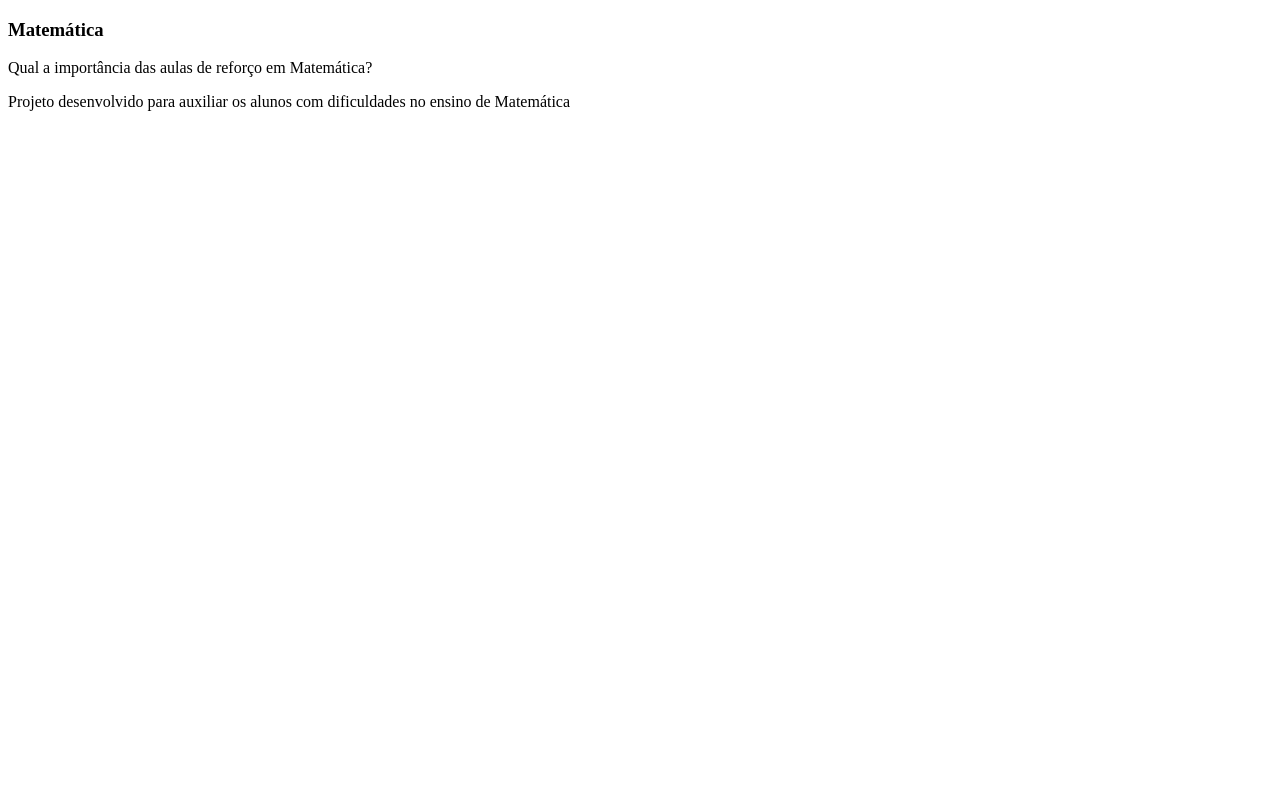
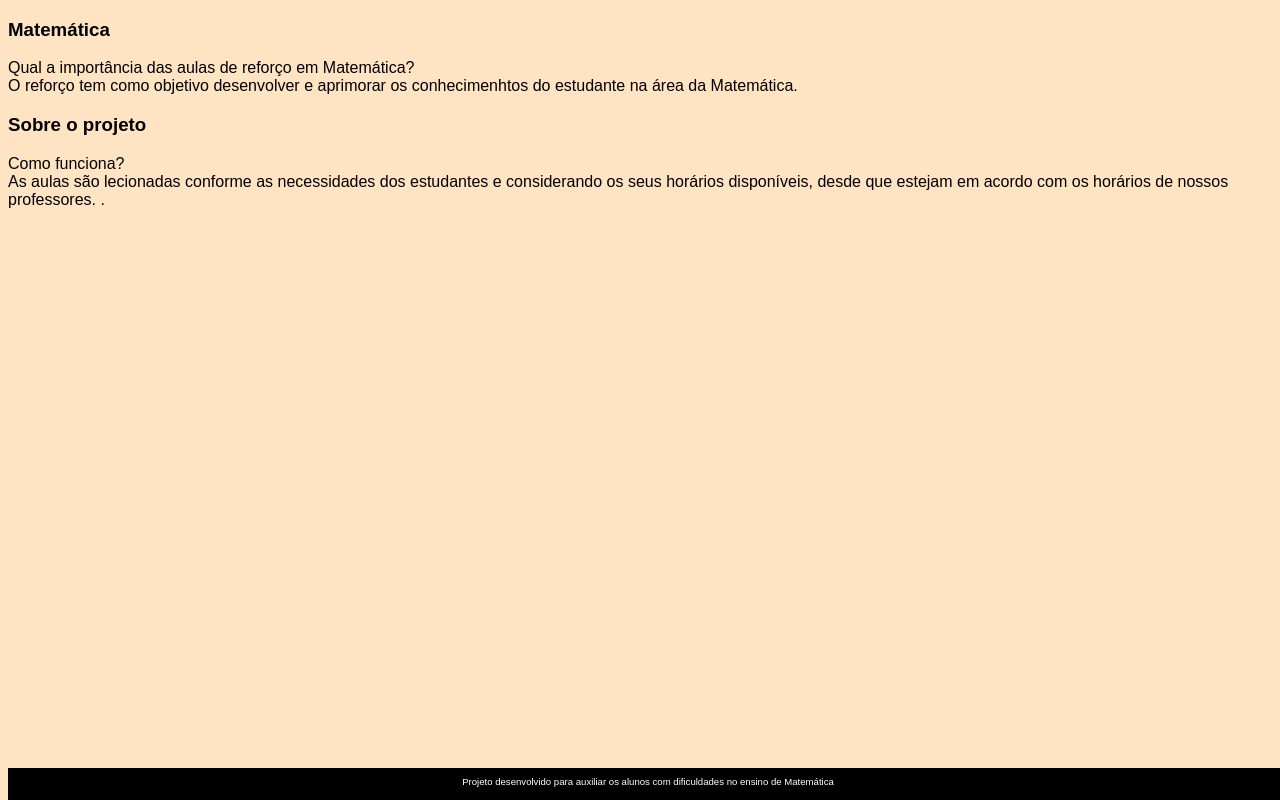
Before and after one commit to nicolimello6/Projeto-final-Matematica-II, a plain HTML site: page index.html in a window 1280 px wide. Drawn offline with Linux system fonts and the light colour scheme; files that its build step writes are made by us from their sources.

Commit message:
Add files via upload

```diff
--- a/index.html
+++ b/index.html
@@ -3,6 +3,7 @@
 <head>
     <meta charset="UTF-8">
     <meta name="viewport" content="width=device-width, initial-scale=1.0">
+    <link rel="stylesheet" href="assets/style.css">
     <title>Aulas de reforço: Matemática - Ensino Fundamental e Médio</title>
 </head>
 <body>
@@ -13,8 +14,17 @@
                 <h3>Matemática</h3>
                 <div class="cartao__conteudo__pergunta">
                     Qual a importância das aulas de reforço em Matemática?
+                <div class="cartao__conteudo__resposta">
+                    O reforço tem como objetivo desenvolver e aprimorar os conhecimenhtos do estudante na área da Matemática.
+            </div>
+            <article class="cartao">
+                <div class="cartao__conteudo">
+                    <h3>Sobre o projeto</h3>
+                    <div class="cartao__conteudo__pergunta">
+                        Como funciona?
+                    <div class="cartao__conteudo__resposta">
+                    As aulas são lecionadas conforme as necessidades dos estudantes e considerando os seus horários disponíveis, desde que estejam em acordo com os horários de nossos professores.    .
                 </div>
-            </div>
         </article>
         </section>
 
--- a/style.css
+++ b/style.css
@@ -0,0 +1,17 @@
+body {
+    background-color: bisque;
+    font-family: Arial, Helvetica, sans-serif;
+}
+footer {
+    background-color: black;
+    color: white;
+    position: fixed;
+    bottom: 0%;
+    width: 100%;
+    height: 2rem;
+}
+footer p{
+    text-align: center;
+    font-size: 0.6rem;
+    margin-top: 0.5rem;
+}
```
